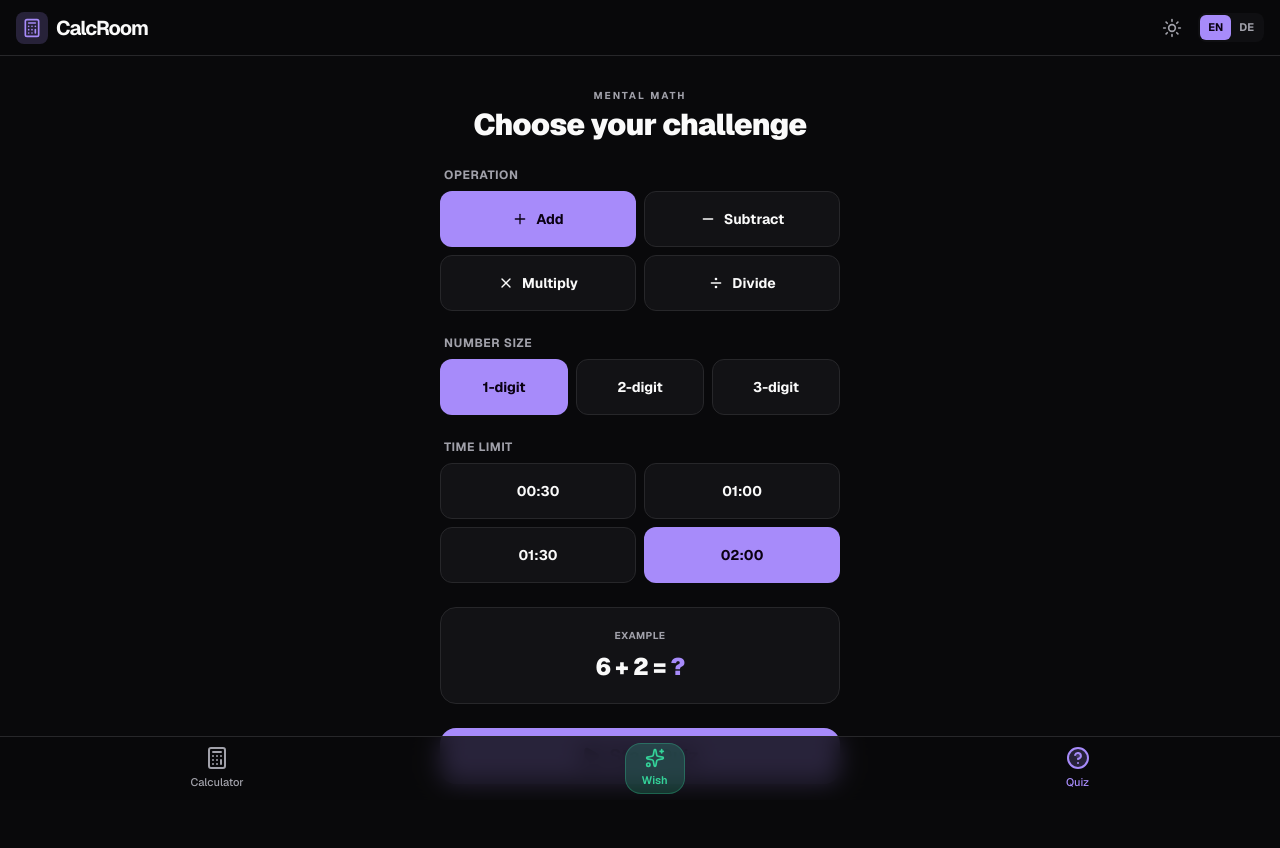
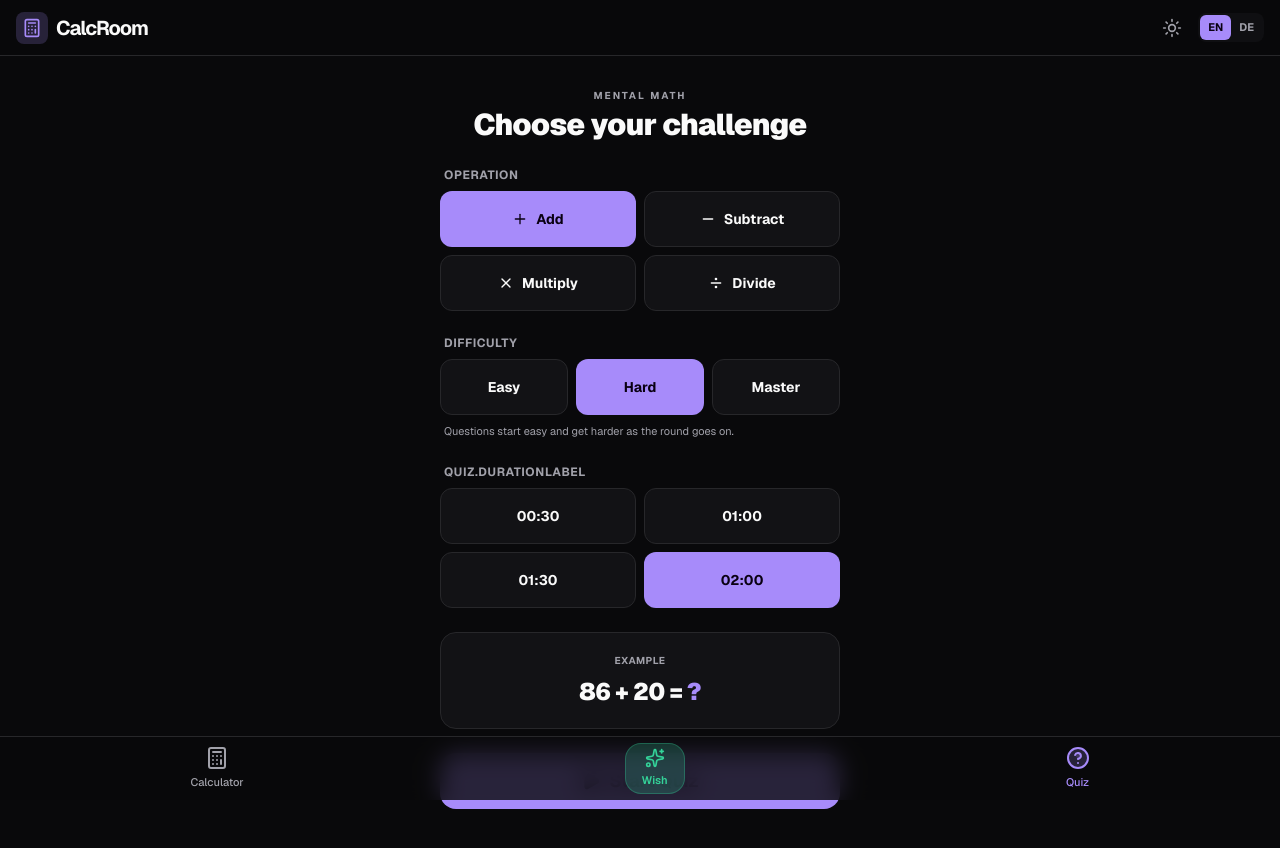
Before and after one commit to ryheinz/CalcQuiz, a React (Vite) app: page / in a window 1280 px wide. Both pictures are taken after a click on the button "Quiz". Shown: the top 848 px of the page. Built offline with nearby package versions, Linux system fonts and the light colour scheme.

Commit message:
Replace number sizes with Easy/Hard/Master difficulty that ramps from easy to hard

```diff
--- a/src/components/Quiz.tsx
+++ b/src/components/Quiz.tsx
@@ -1,7 +1,7 @@
 import React, { useState, useEffect, useCallback, useMemo, useRef } from 'react';
 import {
   Bolt, CheckCircle2, Delete, CornerDownLeft, RotateCcw, Trophy,
-  Plus, Minus, X, Divide, Sparkles, ChevronLeft, Play, Pause, SkipForward,
+  Plus, Minus, X, Divide, ChevronLeft, Play, Pause, SkipForward,
 } from 'lucide-react';
 import { motion, AnimatePresence } from 'motion/react';
 import { cn } from '@/src/lib/utils';
@@ -10,10 +10,10 @@ import { useSettings } from '@/src/lib/settings';
 const DEFAULT_DURATION = 120;
 const DURATIONS = [30, 60, 90, 120];
 const MAX_INPUT_LEN = 7;
-const LEVEL_UP_STREAK = 8;
+const RAMP_PROBLEMS = 12;
 
 type Operation = 'add' | 'subtract' | 'multiply' | 'divide';
-type Level = 1 | 2 | 3;
+type Difficulty = 'easy' | 'hard' | 'master';
 type Phase = 'setup' | 'active' | 'gameover';
 
 interface Problem {
@@ -30,12 +30,10 @@ const OPERATIONS: { id: Operation; icon: React.ReactNode }[] = [
   { id: 'divide', icon: <Divide className="w-4 h-4" /> },
 ];
 
-const LEVEL_VALUES: Level[] = [1, 2, 3];
-
-const DEFAULT_LEVELS: Record<Operation, Level> = { add: 1, subtract: 1, multiply: 2, divide: 2 };
+const DIFFICULTY_VALUES: Difficulty[] = ['easy', 'hard', 'master'];
 
 const OPERATION_STORAGE_KEY = 'calcroom-quiz-operation';
-const LEVEL_STORAGE_KEY = 'calcroom-quiz-levels';
+const DIFFICULTY_STORAGE_KEY = 'calcroom-quiz-difficulty';
 const DURATION_STORAGE_KEY = 'calcroom-quiz-duration';
 
 function loadDuration(): number {
@@ -50,24 +48,9 @@ function loadOperation(): Operation {
   return saved === 'add' || saved === 'subtract' || saved === 'multiply' || saved === 'divide' ? saved : 'add';
 }
 
-function isValidLevel(value: unknown): value is Level {
-  return value === 1 || value === 2 || value === 3;
-}
-
-function loadLevels(): Record<Operation, Level> {
-  try {
-    const saved = typeof window !== 'undefined' ? window.localStorage.getItem(LEVEL_STORAGE_KEY) : null;
-    if (!saved) return { ...DEFAULT_LEVELS };
-    const parsed = JSON.parse(saved);
-    return {
-      add: isValidLevel(parsed.add) ? parsed.add : DEFAULT_LEVELS.add,
-      subtract: isValidLevel(parsed.subtract) ? parsed.subtract : DEFAULT_LEVELS.subtract,
-      multiply: isValidLevel(parsed.multiply) ? parsed.multiply : DEFAULT_LEVELS.multiply,
-      divide: isValidLevel(parsed.divide) ? parsed.divide : DEFAULT_LEVELS.divide,
-    };
-  } catch {
-    return { ...DEFAULT_LEVELS };
-  }
+function loadDifficulty(): Difficulty {
+  const saved = typeof window !== 'undefined' ? window.localStorage.getItem(DIFFICULTY_STORAGE_KEY) : null;
+  return saved === 'easy' || saved === 'hard' || saved === 'master' ? saved : 'hard';
 }
 
 function randomDigitNumber(digits: number): number {
@@ -76,45 +59,66 @@ function randomDigitNumber(digits: number): number {
   return Math.floor(Math.random() * (max - min + 1)) + min;
 }
 
-function buildProblem(operation: Operation, level: Level): Problem {
+function randomNumberInRange(min: number, max: number): number {
+  return Math.floor(Math.random() * (max - min + 1)) + min;
+}
+
+// Numbers start small and grow as the round progresses (progress: 0 → 1).
+// Easy: 1-digit, ramping from tiny (2–3) up to 9. Hard: 2-digit first, then
+// 2 & 3-digit mixed. Master: 3-digit, ramping from ~100 up to 999.
+function sampleOperand(difficulty: Difficulty, progress: number): number {
+  if (difficulty === 'easy') {
+    const top = 3 + Math.round(progress * 6);
+    return randomNumberInRange(2, top);
+  }
+  if (difficulty === 'master') {
+    const min = 100 + Math.round(progress * 500);
+    return randomNumberInRange(min, 999);
+  }
+  const tripleChance = Math.min(1, Math.max(0, (progress - 0.3) / 0.7));
+  return randomDigitNumber(Math.random() < tripleChance ? 3 : 2);
+}
+
+function buildProblem(operation: Operation, difficulty: Difficulty, progress: number): Problem {
   if (operation === 'multiply') {
-    const left = randomDigitNumber(level);
-    const right = randomDigitNumber(level);
+    const left = sampleOperand(difficulty, progress);
+    const right = sampleOperand(difficulty, progress);
     return { left, right, operatorSymbol: '×', answer: left * right };
   }
   if (operation === 'divide') {
-    const divisor = randomDigitNumber(level);
-    const quotient = randomDigitNumber(level);
+    const divisor = sampleOperand(difficulty, progress);
+    const quotient = sampleOperand(difficulty, progress);
     return { left: divisor * quotient, right: divisor, operatorSymbol: '÷', answer: quotient };
   }
   if (operation === 'subtract') {
-    const a = randomDigitNumber(level);
-    const b = randomDigitNumber(level);
+    const a = sampleOperand(difficulty, progress);
+    const b = sampleOperand(difficulty, progress);
     const left = Math.max(a, b);
     const right = Math.min(a, b);
     return { left, right, operatorSymbol: '−', answer: left - right };
   }
-  const left = randomDigitNumber(level);
-  const right = randomDigitNumber(level);
+  const left = sampleOperand(difficulty, progress);
+  const right = sampleOperand(difficulty, progress);
   return { left, right, operatorSymbol: '+', answer: left + right };
 }
 
 export function Quiz() {
   const { t } = useSettings();
   const [operation, setOperation] = useState<Operation>(loadOperation);
-  const [levels, setLevels] = useState<Record<Operation, Level>>(loadLevels);
+  const [difficulty, setDifficulty] = useState<Difficulty>(loadDifficulty);
   const [phase, setPhase] = useState<Phase>('setup');
-  const [problem, setProblem] = useState<Problem>(() => buildProblem(loadOperation(), loadLevels()[loadOperation()]));
+  const [problem, setProblem] = useState<Problem>(() => buildProblem(loadOperation(), loadDifficulty(), 0));
   const [input, setInput] = useState('');
   const [streak, setStreak] = useState(0);
   const [bestStreak, setBestStreak] = useState(0);
   const [score, setScore] = useState(0);
+  const [roundIndex, setRoundIndex] = useState(0);
   const [duration, setDuration] = useState<number>(loadDuration);
   const [paused, setPaused] = useState(false);
   const [timeLeft, setTimeLeft] = useState(duration);
   const [showFeedback, setShowFeedback] = useState(false);
   const [feedbackMessage, setFeedbackMessage] = useState('');
-  const [feedbackKind, setFeedbackKind] = useState<'correct' | 'levelup'>('correct');
+  const [feedbackKind, setFeedbackKind] = useState<'correct'>('correct');
   const [showWrong, setShowWrong] = useState(false);
   const [wrongAttempts, setWrongAttempts] = useState(0);
 
@@ -123,18 +127,20 @@ export function Quiz() {
   }, [operation]);
 
   useEffect(() => {
-    window.localStorage.setItem(LEVEL_STORAGE_KEY, JSON.stringify(levels));
-  }, [levels]);
+    window.localStorage.setItem(DIFFICULTY_STORAGE_KEY, difficulty);
+  }, [difficulty]);
 
   useEffect(() => {
     window.localStorage.setItem(DURATION_STORAGE_KEY, String(duration));
   }, [duration]);
 
-  const generateProblem = useCallback((op: Operation, level: Level) => {
-    setProblem(buildProblem(op, level));
+  const generateProblem = useCallback((op: Operation, problemNumber: number) => {
+    const progress = Math.min(1, problemNumber / RAMP_PROBLEMS);
+    setProblem(buildProblem(op, difficulty, progress));
+    setRoundIndex(problemNumber + 1);
     setInput('');
     setWrongAttempts(0);
-  }, []);
+  }, [difficulty]);
 
   const startRound = useCallback(() => {
     setPhase('active');
@@ -144,14 +150,10 @@ export function Quiz() {
     setPaused(false);
     setShowWrong(false);
     setShowFeedback(false);
-    generateProblem(operation, levels[operation]);
-  }, [generateProblem, operation, levels, duration]);
+    generateProblem(operation, 0);
+  }, [generateProblem, operation, duration]);
 
-  const toggleLevel = () => {
-    const newLevel = ((levels[operation] % 3) + 1) as Level;
-    setLevels(prev => ({ ...prev, [operation]: newLevel }));
-    generateProblem(operation, newLevel);
-  };
+  const togglePause = () => setPaused(prev => !prev);
 
   useEffect(() => {
     // Pause the countdown while the timer is paused or a feedback/reveal
@@ -169,8 +171,6 @@ export function Quiz() {
     }, 1000);
     return () => clearInterval(timer);
   }, [phase, paused, showFeedback, showWrong]);
-
-  const togglePause = () => setPaused(prev => !prev);
 
   const handleDigit = (digit: string) => {
     if (phase !== 'active' || showFeedback || showWrong) return;
@@ -197,20 +197,12 @@ export function Quiz() {
       setBestStreak(best => Math.max(best, nextStreak));
       setScore(prev => prev + 10);
 
-      let nextLevel = levels[operation];
-      let leveledUp = false;
-      if (levels[operation] < 3 && nextStreak === LEVEL_UP_STREAK) {
-        nextLevel = (levels[operation] + 1) as Level;
-        leveledUp = true;
-        setLevels(prev => ({ ...prev, [operation]: nextLevel }));
-      }
-
-      setFeedbackMessage(leveledUp ? t('quiz.leveledUp', { level: t(`quiz.level.${nextLevel}`) }) : t('quiz.correct'));
-      setFeedbackKind(leveledUp ? 'levelup' : 'correct');
+      setFeedbackMessage(t('quiz.correct'));
+      setFeedbackKind('correct');
       setShowFeedback(true);
       setTimeout(() => {
         setShowFeedback(false);
-        generateProblem(operation, nextLevel);
+        generateProblem(operation, roundIndex);
       }, 800);
     } else {
       setStreak(0);
@@ -222,7 +214,7 @@ export function Quiz() {
         // Third miss on this problem: reveal the answer and move on.
         setTimeout(() => {
           setShowWrong(false);
-          generateProblem(operation, levels[operation]);
+          generateProblem(operation, roundIndex);
         }, 1600);
       } else {
         // First or second miss: quick shake, give another chance at the same problem.
@@ -237,7 +229,7 @@ export function Quiz() {
   const skipProblem = () => {
     if (phase !== 'active' || showFeedback || showWrong) return;
     setStreak(0);
-    generateProblem(operation, levels[operation]);
+    generateProblem(operation, roundIndex);
   };
 
   const handlersRef = useRef({ handleDigit, handleBackspace, checkAnswer, startRound, phase });
@@ -278,16 +270,15 @@ export function Quiz() {
     return `${mins.toString().padStart(2, '0')}:${secs.toString().padStart(2, '0')}`;
   };
 
-  const previewProblem = useMemo(() => buildProblem(operation, levels[operation]), [operation, levels]);
+  const previewProblem = useMemo(() => buildProblem(operation, difficulty, 0.5), [operation, difficulty]);
 
   const progressPercent = (timeLeft / duration) * 100;
   const isLowTime = timeLeft <= 10;
-  const currentLevel = levels[operation];
   const exprLength = `${problem.left}${problem.right}`.length;
   const problemSizeClass =
     exprLength >= 8 ? 'text-4xl' : exprLength >= 6 ? 'text-5xl' : exprLength >= 4 ? 'text-6xl' : 'text-7xl';
   const operationLabel = t(`quiz.op.${operation}`);
-  const levelLabel = t(`quiz.level.${currentLevel}`);
+  const difficultyLabel = t(`quiz.difficulty.${difficulty}`);
 
   if (phase === 'setup') {
     return (
@@ -319,23 +310,24 @@ export function Quiz() {
         </div>
 
         <div className="w-full space-y-2">
-          <p className="text-xs font-bold text-on-surface-variant uppercase tracking-wider px-1">{t('quiz.sizeLabel')}</p>
+          <p className="text-xs font-bold text-on-surface-variant uppercase tracking-wider px-1">{t('quiz.difficultyLabel')}</p>
           <div className="grid grid-cols-3 gap-2">
-            {LEVEL_VALUES.map(lvl => (
+            {DIFFICULTY_VALUES.map(diff => (
               <button
-                key={lvl}
-                onClick={() => setLevels(prev => ({ ...prev, [operation]: lvl }))}
+                key={diff}
+                onClick={() => setDifficulty(diff)}
                 className={cn(
                   "h-14 rounded-xl border font-bold text-sm transition-colors",
-                  levels[operation] === lvl
+                  difficulty === diff
                     ? "bg-primary text-on-primary border-transparent"
                     : "bg-surface-container border-outline-variant text-on-surface hover:bg-surface-container-high"
                 )}
               >
-                {t(`quiz.level.${lvl}`)}
+                {t(`quiz.difficulty.${diff}`)}
               </button>
             ))}
           </div>
+          <p className="text-[11px] text-on-surface-variant px-1">{t('quiz.difficultyHint')}</p>
         </div>
 
         <div className="w-full space-y-2">
@@ -386,7 +378,7 @@ export function Quiz() {
           <span className="text-on-surface-variant text-[10px] font-bold tracking-[0.2em] uppercase block">{t('quiz.timesUp')}</span>
           <h1 className="text-6xl font-black tracking-tighter text-on-surface">{score}</h1>
           <p className="text-on-surface-variant text-sm font-medium">
-            {t('quiz.pointsScored')} · {operationLabel} · {levelLabel}
+            {t('quiz.pointsScored')} · {operationLabel} · {difficultyLabel}
           </p>
         </div>
         <div className="w-full bg-surface-container border border-outline-variant rounded-2xl p-5 flex items-center justify-center gap-4">
@@ -421,17 +413,7 @@ export function Quiz() {
           <ChevronLeft className="w-4 h-4" />
           {t('quiz.change')}
         </button>
-        <button
-          onClick={toggleLevel}
-          className="flex items-center gap-1.5 text-xs font-semibold text-on-surface-variant hover:text-on-surface transition-colors"
-        >
-          <span>{operationLabel} · {levelLabel}</span>
-          {currentLevel < 3 ? (
-            <span className="text-primary">({streak}/{LEVEL_UP_STREAK})</span>
-          ) : (
-            <span className="text-tertiary">{t('quiz.max')}</span>
-          )}
-        </button>
+        <span className="text-xs font-semibold text-on-surface-variant">{operationLabel} · {difficultyLabel}</span>
       </div>
 
       {/* Progress Bar (time remaining) */}
@@ -460,11 +442,7 @@ export function Quiz() {
                 exit={{ opacity: 0, scale: 1.2 }}
                 className="absolute left-1/2 -translate-x-1/2 flex items-center gap-2 bg-tertiary/20 text-tertiary border border-tertiary/30 px-4 py-2 rounded-full text-sm font-bold whitespace-nowrap"
               >
-                {feedbackKind === 'levelup' ? (
-                  <Sparkles className="w-4 h-4 fill-tertiary text-on-tertiary" />
-                ) : (
-                  <CheckCircle2 className="w-4 h-4 fill-tertiary text-on-tertiary" />
-                )}
+                <CheckCircle2 className="w-4 h-4 fill-tertiary text-on-tertiary" />
                 {feedbackMessage}
               </motion.div>
             )}
--- a/src/lib/settings.tsx
+++ b/src/lib/settings.tsx
@@ -33,20 +33,18 @@ const translations: Record<Language, Record<string, string>> = {
     'quiz.op.subtract': 'Subtract',
     'quiz.op.multiply': 'Multiply',
     'quiz.op.divide': 'Divide',
-    'quiz.sizeLabel': 'Number size',
-    'quiz.durationLabel': 'Time limit',
-    'quiz.level.1': '1-digit',
-    'quiz.level.2': '2-digit',
-    'quiz.level.3': '3-digit',
+'quiz.difficultyLabel': 'Difficulty',
+    'quiz.difficultyHint': 'Questions start easy and get harder as the round goes on.',
+    'quiz.difficulty.easy': 'Easy',
+    'quiz.difficulty.hard': 'Hard',
+    'quiz.difficulty.master': 'Master',
     'quiz.example': 'Example',
     'quiz.startQuiz': 'Start Quiz',
 
     'quiz.change': 'Change',
-    'quiz.max': 'MAX',
     'quiz.currentChallenge': 'Current Challenge',
     'quiz.typeAnswer': 'Type your answer...',
     'quiz.correct': 'Correct! +10 Points',
-    'quiz.leveledUp': 'Leveled up — {level} unlocked!',
     'quiz.tryAgain': 'Not quite — try again',
     'quiz.lastTry': 'Not quite — last chance!',
     'quiz.wrongDetail': 'You wrote {given} — the answer was {answer}',
@@ -88,20 +86,19 @@ const translations: Record<Language, Record<string, string>> = {
     'quiz.op.subtract': 'Subtrahieren',
     'quiz.op.multiply': 'Multiplizieren',
     'quiz.op.divide': 'Dividieren',
-    'quiz.sizeLabel': 'Zahlengröße',
+    'quiz.difficultyLabel': 'Schwierigkeit',
+    'quiz.difficultyHint': 'Die Aufgaben starten leicht und werden im Verlauf schwerer.',
+    'quiz.difficulty.easy': 'Leicht',
+    'quiz.difficulty.hard': 'Schwer',
+    'quiz.difficulty.master': 'Meister',
     'quiz.durationLabel': 'Zeitlimit',
-    'quiz.level.1': '1-stellig',
-    'quiz.level.2': '2-stellig',
-    'quiz.level.3': '3-stellig',
     'quiz.example': 'Beispiel',
     'quiz.startQuiz': 'Quiz starten',
 
     'quiz.change': 'Ändern',
-    'quiz.max': 'MAX',
     'quiz.currentChallenge': 'Aktuelle Aufgabe',
     'quiz.typeAnswer': 'Antwort eingeben...',
     'quiz.correct': 'Richtig! +10 Punkte',
-    'quiz.leveledUp': 'Aufgestiegen — {level} freigeschaltet!',
     'quiz.tryAgain': 'Nicht ganz — versuch\'s noch mal',
     'quiz.lastTry': 'Nicht ganz — letzte Chance!',
     'quiz.wrongDetail': 'Du hast {given} geschrieben — die Antwort war {answer}',
```
